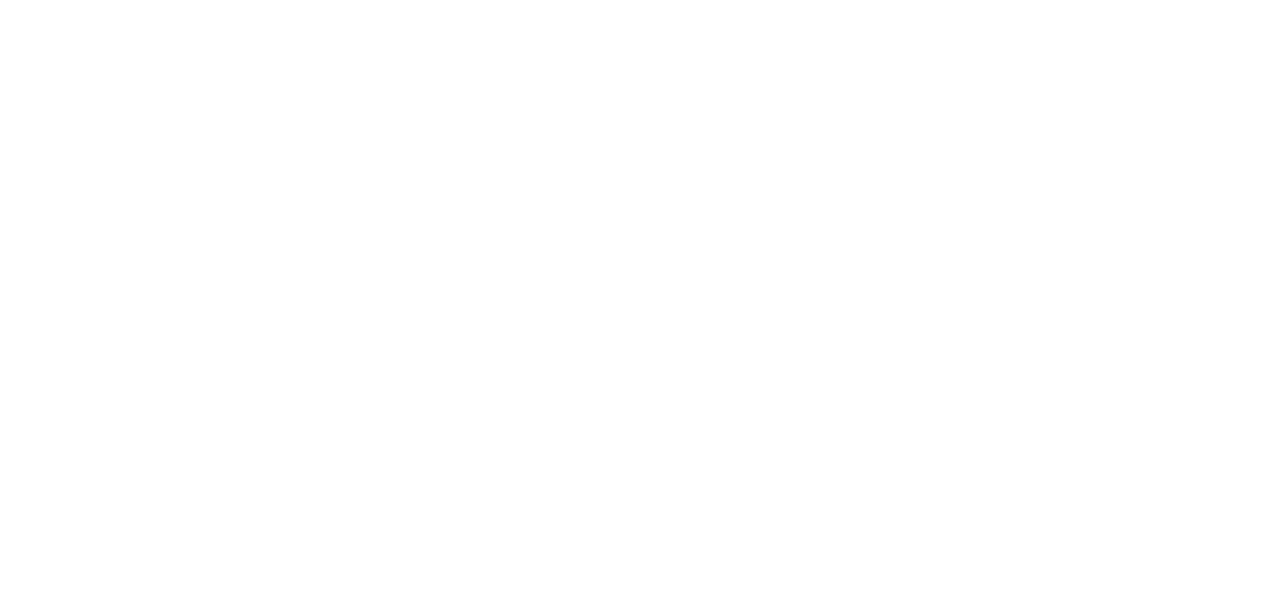
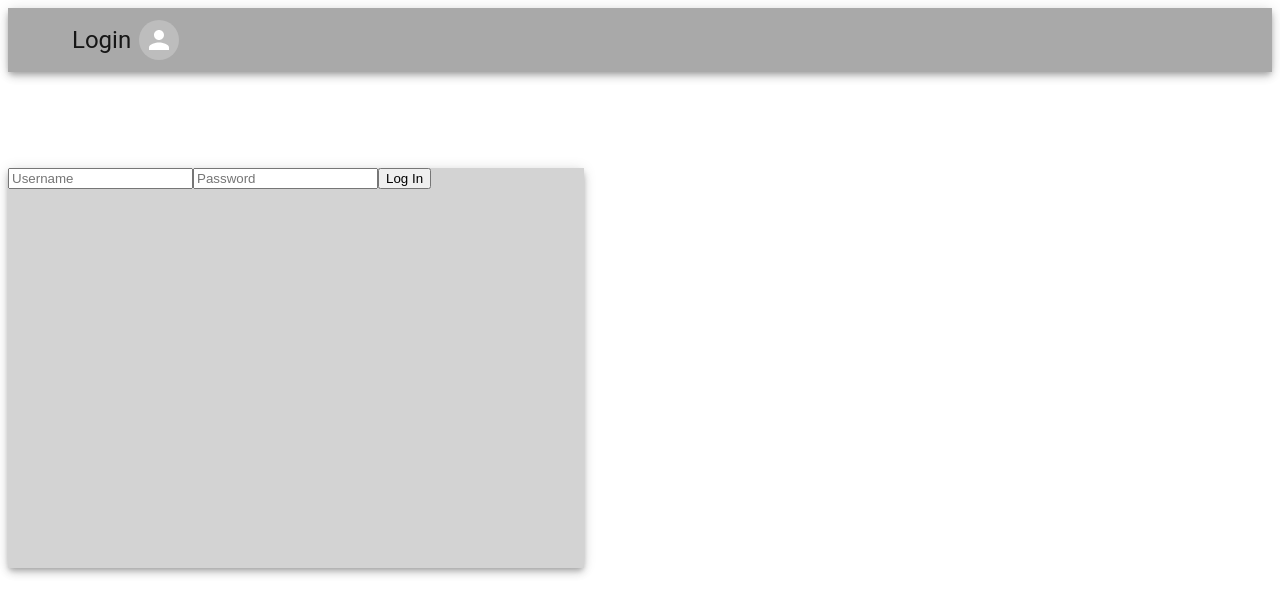
Before and after one commit to AustinWindley/StackWyrmsHackathon, a React (Create React App) app: page /login in a window 1280 px wide. Before the commit this address had no page. Shown: the top 614 px of the page. Built offline with nearby package versions, Linux system fonts and the light colour scheme; some icons are missing.

Commit message:
updated stuff

```diff
--- a/src/App.tsx
+++ b/src/App.tsx
@@ -2,6 +2,8 @@
 import Home from "./Home.tsx"
 import Stocks from "./Stocks.tsx"
 import Graphs from "./Graphs.tsx"
+import Login from "./account/Login.tsx"
+import Profile from "./account/Profile.tsx"
 export default function App() {
   return (
     <BrowserRouter>
@@ -9,6 +11,8 @@
         <Route path="/" element={<Home />} />
         <Route path="/stocks" element={<Stocks />} />
         <Route path="/graphs" element={<Graphs />} />
+        <Route path="/login" element={<Login />} />
+        <Route path="/profile" element={<Profile />} />
         {/* TODO: Implement Error Page */}
         {/* <Route path="*" element={<ErrorPage />} /> */}
       </Routes>
--- a/src/account/Login.tsx
+++ b/src/account/Login.tsx
@@ -0,0 +1,43 @@
+import { Paper, Box, Typography, Grid } from "@mui/material"
+import Header from "../statics/Header.tsx"
+
+export default function Login() {
+    // const {
+    //     reg
+    // }
+
+    // const onSubmit = (data) => {
+    //     const userData = JSON.parse(localStorage.get)
+    //     localStorage.setItem(data.username, JSON.stringify({
+
+    //     }))
+    // }
+
+    return (
+        <>
+            <Header pageName={"Login"}/>
+            <Grid maxWidth={"45vw"} justifyContent={"center"}>
+                <Paper elevation={5}>
+                    <Box
+                        component={"form"}
+                        bgcolor={"lightgray"}
+                        width={"45vw"}
+                        height={"50vh"}>
+                            <form method="POST">
+                                <input
+                                    type="username"
+                                    placeholder="Username"
+                                />
+                                <input
+                                    type="password"
+                                    placeholder="Password"
+                                />
+                                <button type="submit">Log In</button>
+                            </form>
+                    </Box>
+                </Paper>
+            </Grid>
+        </>
+    )
+
+}
--- a/src/account/Profile.tsx
+++ b/src/account/Profile.tsx
@@ -0,0 +1,10 @@
+import Header from "../statics/Header.tsx"
+
+export default function Profile() {
+    return (
+        <>
+            <Header pageName={"Profile"}/>
+        </>
+    )
+
+}
--- a/src/statics/Header.tsx
+++ b/src/statics/Header.tsx
@@ -6,7 +6,9 @@
 import { useNavigate } from "react-router"
 import { useState, useRef } from "react"
 
-export default function Header() {
+
+export default function Header(props) {
+    const pageName = props.pageName
     const [navShown, setNavShown] = useState(false)
     const [profileShown, setProfileShown] = useState(false)
     const containerRef = useRef<HTMLElement>(null)
@@ -41,7 +43,7 @@
                         </IconButton>
                     </Box>
                     <Box display={"flex"}>
-                        <Typography variant="h5" align="center">Temp Name</Typography>
+                        <Typography variant="h5" align="center">{pageName}</Typography>
                     </Box>
                     <Box display={"flex"}>
                         <IconButton onClick={handleProfileMenu}>
@@ -80,9 +82,7 @@
     )
 
     return (
-        <Grid
-
-            >
+        <Grid>
             <Grid>
                 {header}
             </Grid>
```
Also changed, not shown: 1 other file (tests, documents, lock files or other folders).
